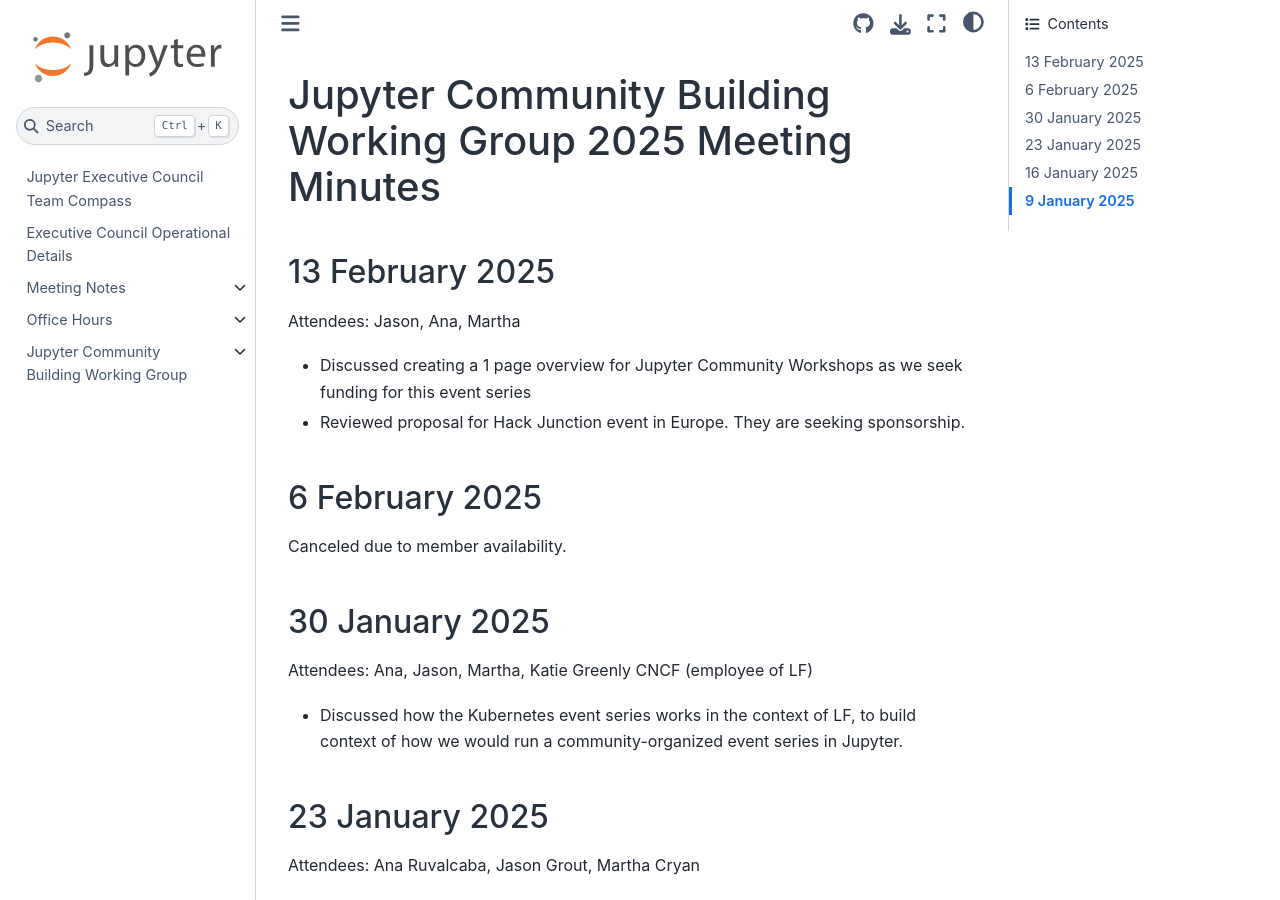
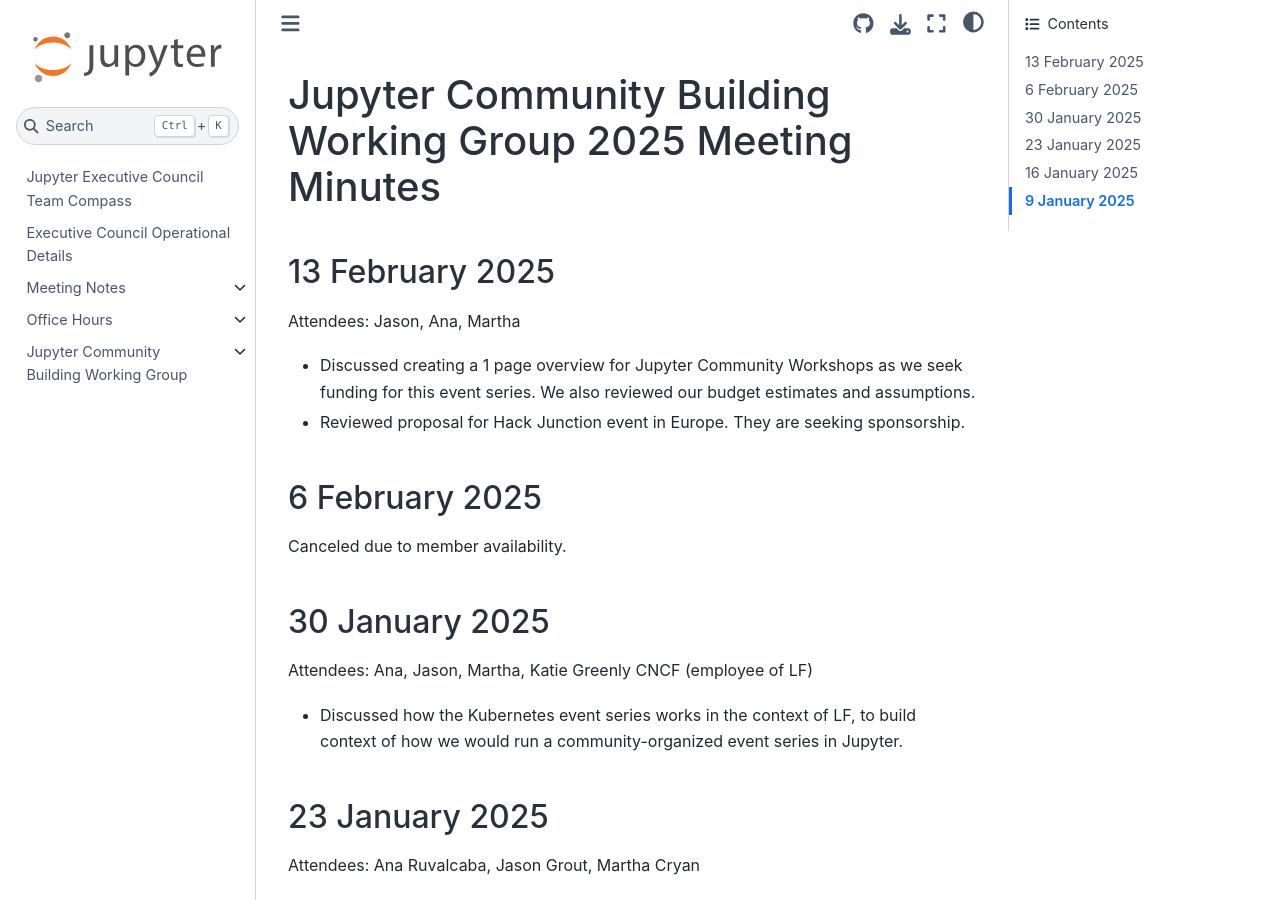
Before and after one commit to jupyter-governance/ec-team-compass, a Sphinx documentation site: the page built from docs/reports/communitybuilding/minutes_2025.md, in a window 1280 px wide and 900 px high. Built offline with Sphinx 7.4.7 and the Sphinx Book theme 1.1.4, drawn with Linux system fonts in a browser that asks for light colours.

Commit message:
Update minutes_2025.md

```diff
--- a/docs/reports/communitybuilding/minutes_2025.md
+++ b/docs/reports/communitybuilding/minutes_2025.md
@@ -2,7 +2,7 @@
 
 ## 13 February 2025
 Attendees: Jason, Ana, Martha
-* Discussed creating a 1 page overview for Jupyter Community Workshops as we seek funding for this event series
+* Discussed creating a 1 page overview for Jupyter Community Workshops as we seek funding for this event series. We also reviewed our budget estimates and assumptions.
 * Reviewed proposal for Hack Junction event in Europe. They are seeking sponsorship.
 
 ## 6 February 2025
```
